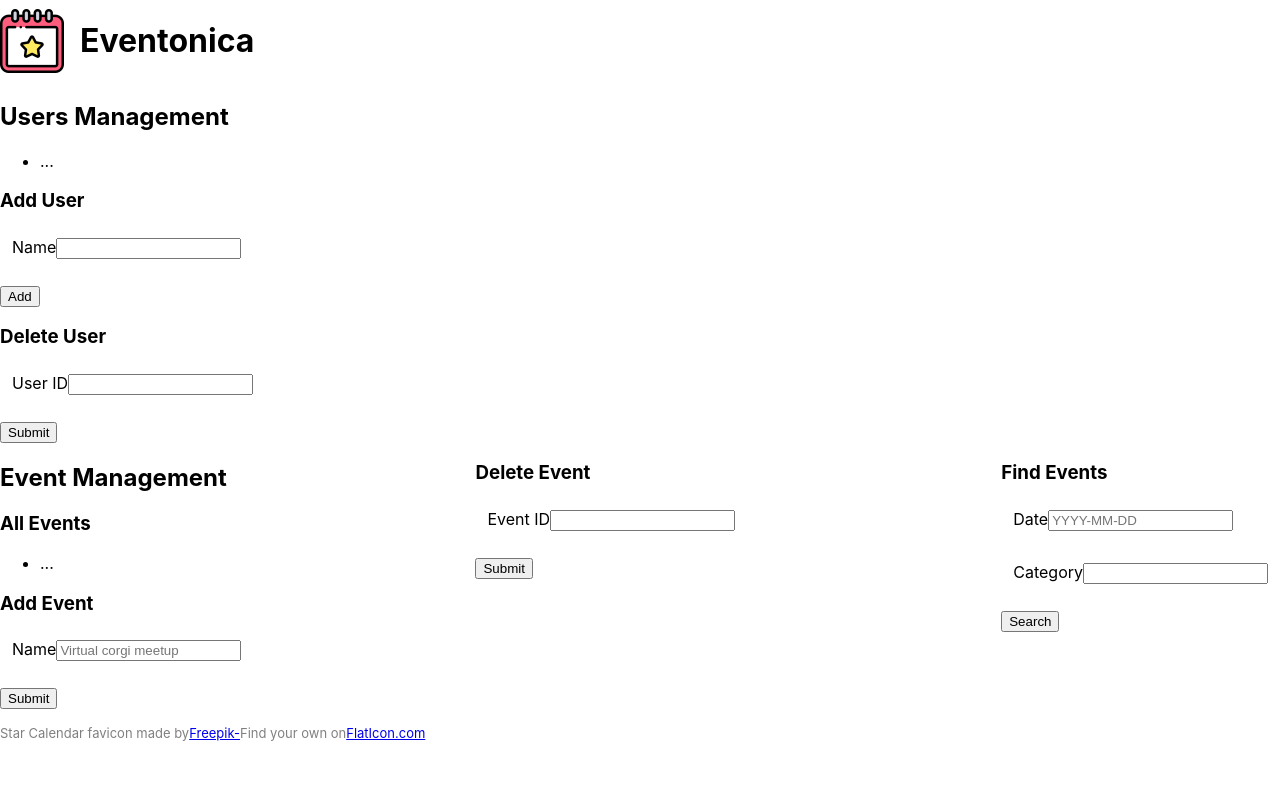
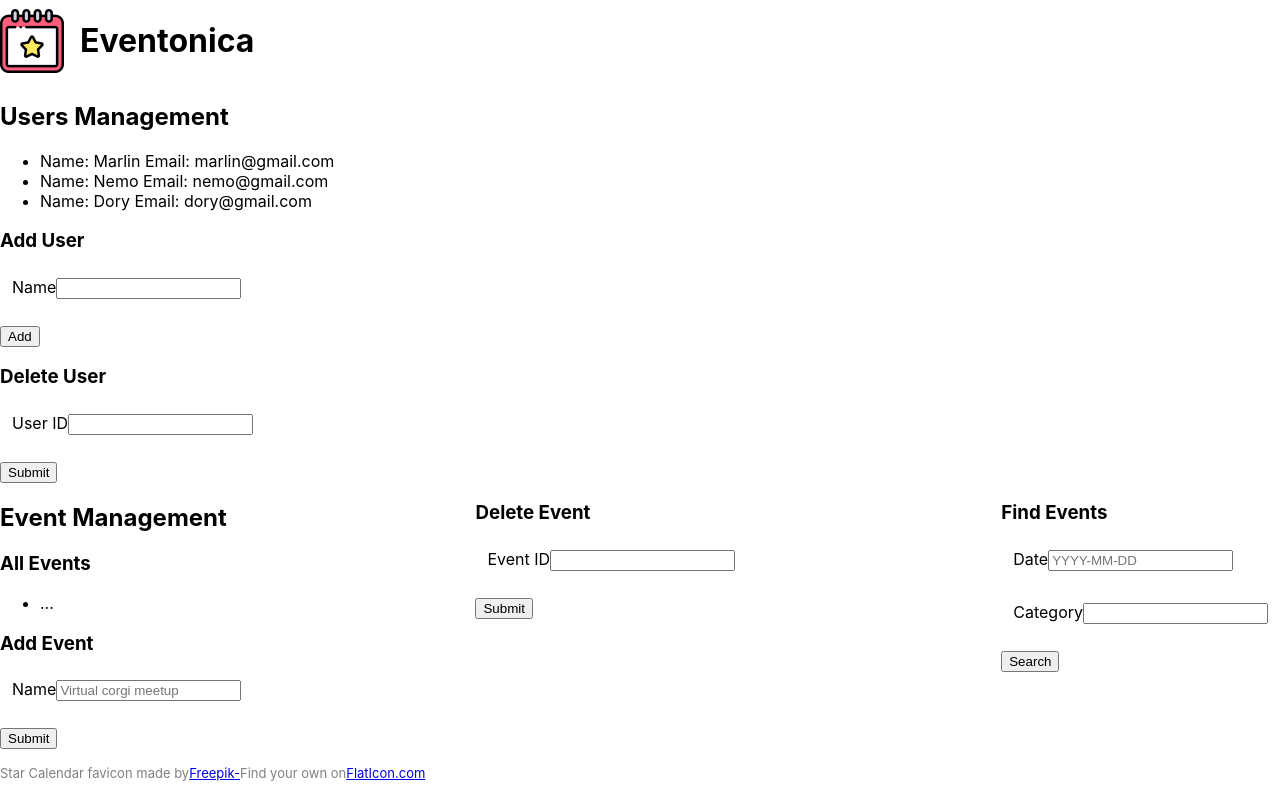
Before and after one commit to Shaylan7/Assignments, a React (Create React App) app in the folder Eventonica/eventonica-react/: page / in a window 1280 px wide. Built offline with nearby package versions, Linux system fonts and the light colour scheme.

Commit message:
Added users list

```diff
--- a/Eventonica/eventonica-react/src/components/Users.jsx
+++ b/Eventonica/eventonica-react/src/components/Users.jsx
@@ -1,13 +1,21 @@
-import React from 'react';
+import React, {useState} from 'react';
 
 export default function Users() {
+
+
+    const marlin = { name: "Marlin", email: "marlin@gmail.com", id:"1" };
+    const nemo = { name: "Nemo", email: "nemo@gmail.com", id: "2" };
+    const dory = { name: "Dory", email: "dory@gmail.com" , id: "3"};
+
+    const [users, setUsers] = useState([marlin, nemo, dory])
+
 return (
     <section className="user-management">
     <h2>Users Management</h2>
 
     <ul id="users-list">
     {/* display all existing Users here */}
-    <li>...</li>
+    {users.map((element, i) => { return (<li key={element.id}>Name: {element.name} Email: {element.email}</li>)})}
     </ul>
 
     <div>
```
